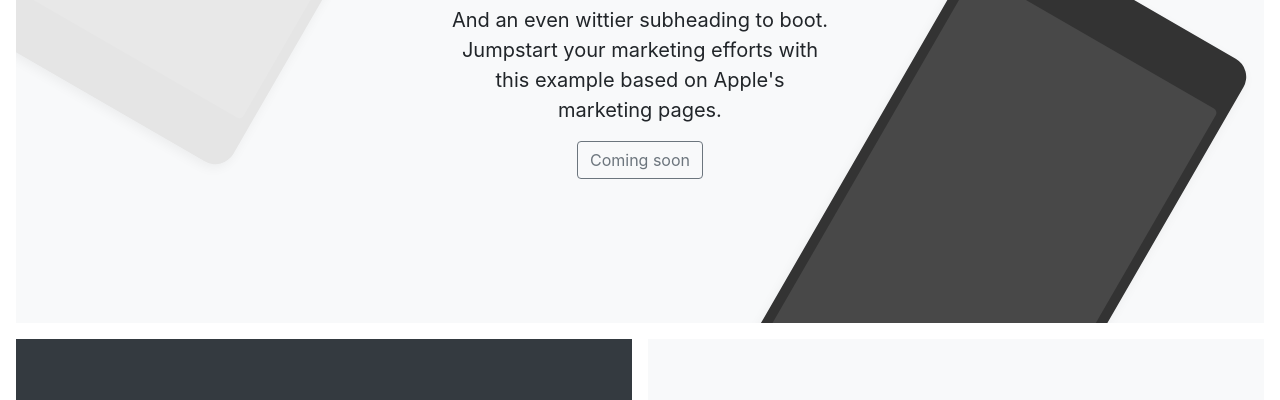
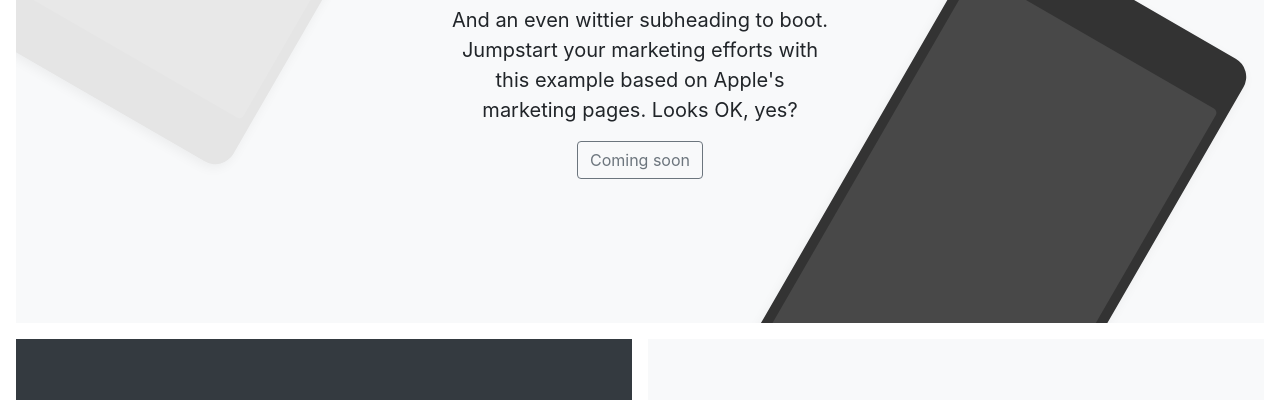
Before and after one commit to jacqinthebox/webpack-express-starter, a website built with webpack: page src/index.html in a window 1280 px wide. Shown: the part 325-725 px from the top of the page. Built offline with nearby package versions, Linux system fonts and the light colour scheme.

Commit message:
cleaning up

```diff
--- a/src/index.html
+++ b/src/index.html
@@ -47,8 +47,7 @@
 		<div class="col-md-5 p-lg-5 mx-auto my-5">
 			<h1 class="display-4 font-weight-normal">Hello</h1>
 			<div id="hello"></div>
-			<p class="lead font-weight-normal">And an even wittier subheading to boot. Jumpstart your marketing efforts with this example based on Apple's marketing
-				pages.
+			<p class="lead font-weight-normal">And an even wittier subheading to boot. Jumpstart your marketing efforts with this example based on Apple's marketing pages. Looks OK, yes?
 			</p>
 			<a class="btn btn-outline-secondary" href="#">Coming soon</a>
 		</div>
--- a/src/main.js
+++ b/src/main.js
@@ -1,5 +1,2 @@
-//require('bootstrap');
-//require('jquery');
 require('./css/style.css');
 require('./js/hello');
-//require("webpack-hot-middleware/client")
--- a/webpack.config.dev.js
+++ b/webpack.config.dev.js
@@ -9,10 +9,8 @@
   //The base directory, an absolute path, for resolving entry points and loaders from configuration.
   context: path.join(__dirname, "src"),
 
-  //Make sure HMR is injected when processing main.js.
   entry: {
     main: [
-      //"webpack-hot-middleware/client?reload=true?",
       "./main"
     ]
   },
```
Also changed, not shown: package.json (line endings or trailing spaces), 1 other file.
